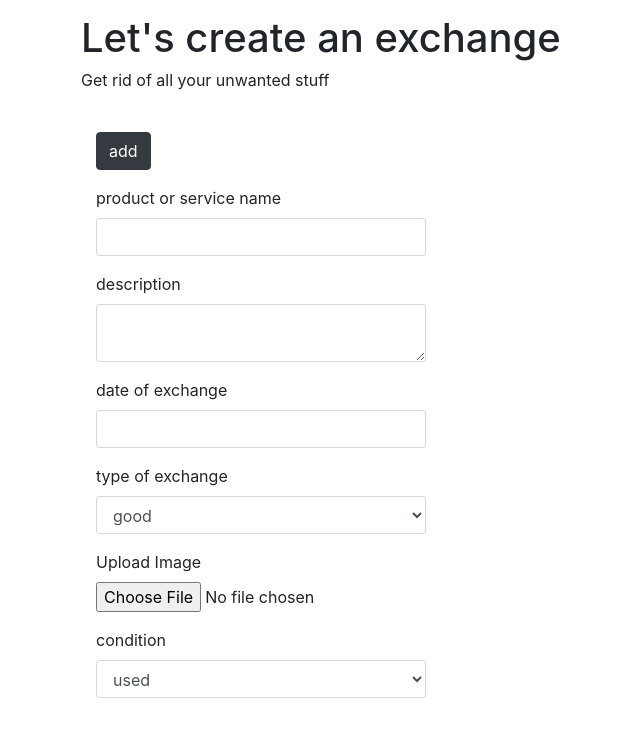
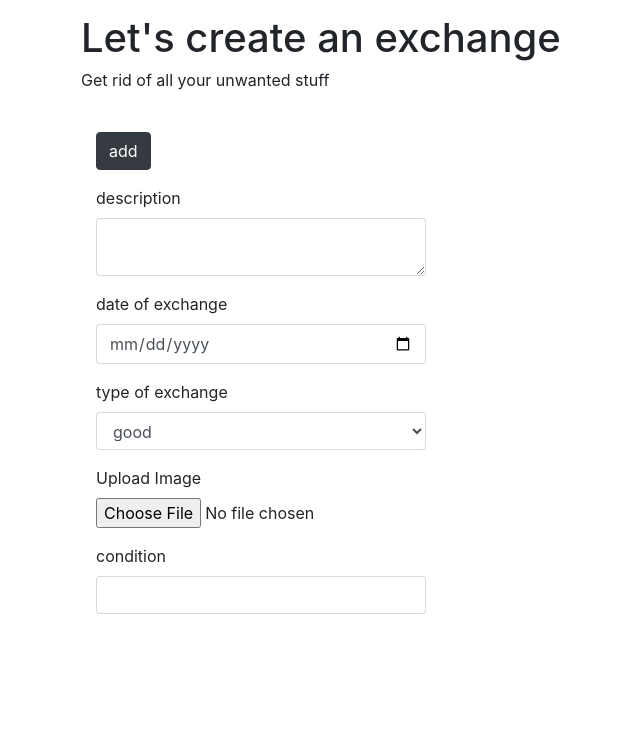
Before and after one commit to javijiujitsu/Bartr, a Node server app: page /exchange in a window 1280 px wide. Shown: the part 56-800 px from the top of the page, without its empty margins (19-659 px from the left). Run offline with Node 20, Linux system fonts and the light colour scheme; some libraries are stand-ins or nearby versions.

Commit message:
Exchange not being saved to the database

```diff
--- a/routes/exchange.js
+++ b/routes/exchange.js
@@ -1,7 +1,8 @@
 const express = require('express');
 const User    = require('../models/user');
-const Excahnge = require('../models/exchange');
+const Exchange = require('../models/exchange');
 const router  = express.Router();
+const moment = require('moment');
 const { ensureLoggedIn }  = require('connect-ensure-login');
 
 
@@ -11,6 +12,29 @@ router.get('/exchange', (req, res, next) => {
 });
 
 // POST
+
+router.post('/exchange/new', ensureLoggedIn('/login'), (req, res, next) => {
+
+  const newExchange = new Exchange ({
+
+    description: req.body.description,
+    dateofexchange: req.body.dateofexchange,
+    typeofexchange: req.body.typeofexchange,
+    condition: req.body.condition,
+    _exchangeuserid: req.user._id
+    // We're assuming a user is logged in here
+    // If they aren't, this will throw an error
+});
+
+
+newExchange.save( (err) => {
+  if (err) {
+    res.render('exchanges/add_exchange');
+  } else {
+    res.redirect('explore');
+  }
+});
+});
 
 
 
--- a/views/exchanges/add_exchange.ejs
+++ b/views/exchanges/add_exchange.ejs
@@ -1,9 +1,8 @@
 
 
 <div class="container">
-
-    <form class="form-horizontal">
 <fieldset>
+  <form class="form-horizontal" action="/exchange/new" method="post">
 
 <!-- Form Name -->
 <h1>Let's create an exchange</h1>
@@ -12,41 +11,32 @@
 <div class="form-group">
   <label class="col-md-4 control-label" for="singlebutton"></label>
   <div class="col-md-4">
-    <button id="singlebutton" name="singlebutton" class="btn btn-dark">add</button>
+    <button id="singlebutton" type="submit" name="singlebutton" class="btn btn-dark">add</button>
+  </div>
+</div>
+
+<!-- Textarea -->
+<div class="form-group">
+  <label class="col-md-4 control-label" for="description">description</label>
+  <div class="col-md-4">
+    <textarea class="form-control" id="description" name="description"></textarea>
   </div>
 </div>
 
 <!-- Text input-->
 <div class="form-group">
-  <label class="col-md-4 control-label" for="textinput">product or service name</label>
+  <label class="col-md-4 control-label" for="dateofexchange">date of exchange</label>
   <div class="col-md-4">
-  <input id="textinput" name="textinput" type="text" placeholder="" class="form-control input-md">
-
-  </div>
-</div>
-
-<!-- Textarea -->
-<div class="form-group">
-  <label class="col-md-4 control-label" for="textarea">description</label>
-  <div class="col-md-4">
-    <textarea class="form-control" id="textarea" name="textarea"></textarea>
-  </div>
-</div>
-
-<!-- Text input-->
-<div class="form-group">
-  <label class="col-md-4 control-label" for="textinput">date of exchange</label>
-  <div class="col-md-4">
-  <input id="textinput" name="textinput" type="text" placeholder="" class="form-control input-md">
+  <input id="dateofexchange" name="dateofexchange" type="date" placeholder="" class="form-control input-md">
 
   </div>
 </div>
 
 <!-- Select The Type of Exchange -->
 <div class="form-group">
-  <label class="col-md-4 control-label" for="selectbasic">type of exchange</label>
+  <label class="col-md-4 control-label" for="typeofexchange">type of exchange</label>
   <div class="col-md-4">
-    <select id="selectbasic" name="selectbasic" class="form-control">
+    <select id="typeofexchange" name="typeofexchange" class="form-control">
       <option value="1">good</option>
       <option value="2">service</option>
       <option value="2">mixed</option>
@@ -65,13 +55,10 @@
 
 <!-- Textarea Condition -->
 <div class="form-group">
-  <label class="col-md-4 control-label" for="selectbasic">condition</label>
+  <label class="col-md-4 control-label" for="condition">condition</label>
   <div class="col-md-4">
-    <select id="selectbasic" name="selectbasic" class="form-control">
-      <option value="1">used</option>
-      <option value="2">good</option>
-      <option value="3">flawless</option>
-    </select>
+  <input id="condition" name="condition" type="text" placeholder="" class="form-control input-md">
+
   </div>
 </div>
 
--- /dev/null
+++ b/views/exchanges/show_exchange.ejs
@@ -0,0 +1 @@
+<h1> List Of Exchanges</h1>
```
Also changed, not shown: models/exchange.js (+12 -1 lines), models/user.js (+0 -7 lines), routes/explore.js (+12 -1 lines), views/exchanges/exchange_view.ejs (deleted), 2 other files.
